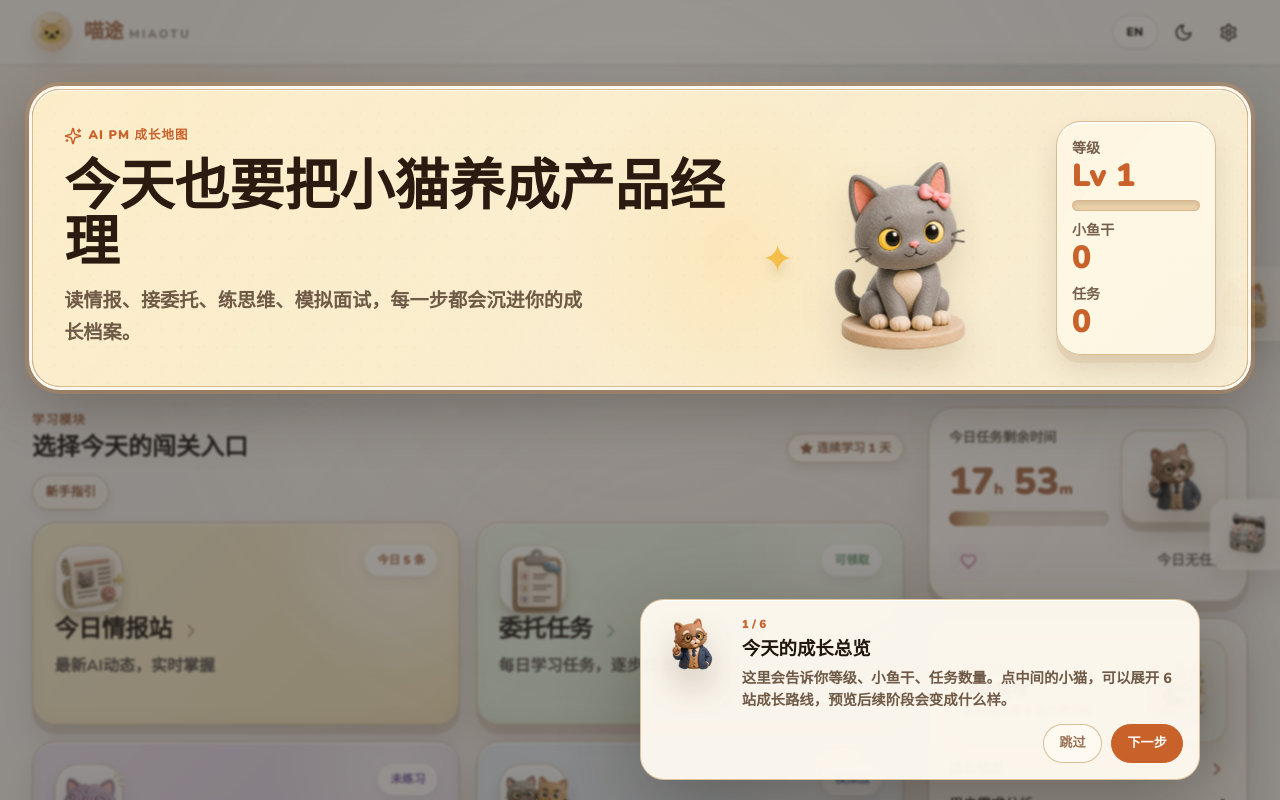
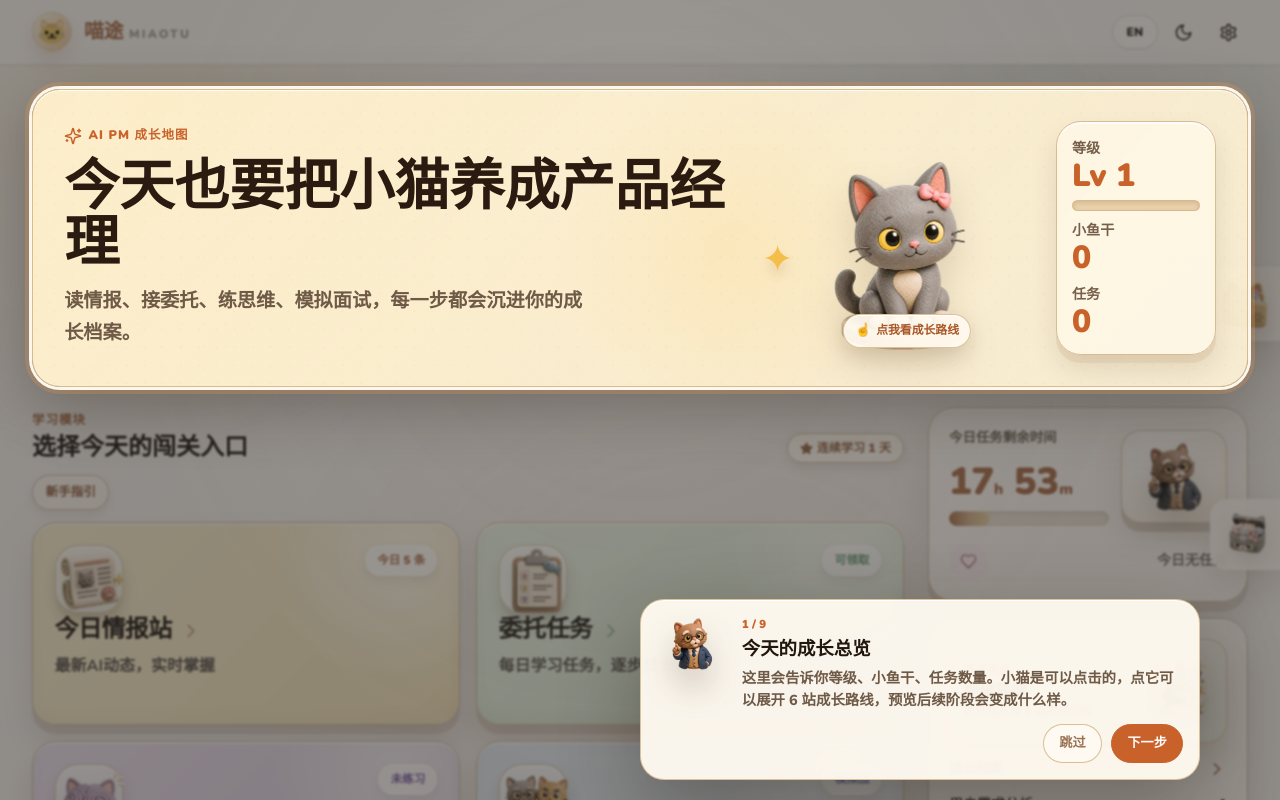
Before and after one commit to katiemalfoy62-commits/miaotu, a React (Vite) app: page /onboarding in a window 1280 px wide. Both pictures are taken after a click on the button "跳过". Shown: the top 800 px of the page. Built offline with nearby package versions, Linux system fonts and the light colour scheme.

Commit message:
Improve home tour guidance

```diff
--- a/src/index.css
+++ b/src/index.css
@@ -2665,6 +2665,43 @@ button:hover .interviewer-clay {
   transform: translateY(1.2rem);
 }
 
+.cat-click-cue {
+  position: absolute;
+  left: 50%;
+  bottom: 0.65rem;
+  z-index: 4;
+  display: inline-flex;
+  align-items: center;
+  gap: 0.3rem;
+  white-space: nowrap;
+  border: 1px solid rgba(217, 189, 147, 0.92);
+  border-radius: 999px;
+  background: rgba(255, 250, 241, 0.94);
+  color: #a95525;
+  padding: 0.38rem 0.7rem;
+  font-size: 0.74rem;
+  font-weight: 1000;
+  box-shadow:
+    0 8px 18px rgba(87, 52, 22, 0.13),
+    inset 0 1px 0 rgba(255,255,255,0.95);
+  transform: translateX(-50%);
+  pointer-events: none;
+}
+
+.cat-click-cue::before {
+  content: "☝";
+  font-size: 0.82rem;
+}
+
+.dark .cat-click-cue {
+  border-color: rgba(255,255,255,0.12);
+  background: #303030;
+  color: #d18a52;
+  box-shadow:
+    0 10px 20px rgba(0,0,0,0.24),
+    inset 0 1px 0 rgba(255,255,255,0.07);
+}
+
 .shop-layered-cat {
   position: relative;
   z-index: 2;
@@ -2716,6 +2753,12 @@ button:hover .interviewer-clay {
 
 .home-tour-active .tour-highlight-module {
   border-radius: 1.45rem;
+}
+
+.home-tour-active .tour-highlight,
+.home-tour-active .tour-highlight a,
+.home-tour-active .tour-highlight button {
+  pointer-events: auto;
 }
 
 .home-tour-active .tour-highlight::after {
@@ -2749,16 +2792,42 @@ button:hover .interviewer-clay {
   bottom: 1rem;
 }
 
+.home-tour-card--news,
+.home-tour-card--tasks {
+  left: auto;
+  right: 5rem;
+  bottom: 2rem;
+  transform: none;
+}
+
+.home-tour-card--training,
+.home-tour-card--interview,
+.home-tour-card--cat {
+  left: auto;
+  right: 5rem;
+  top: 7.5rem;
+  bottom: auto;
+  transform: none;
+}
+
+.home-tour-card--mentor,
+.home-tour-card--archive {
+  left: 2rem;
+  right: auto;
+  bottom: 2rem;
+  transform: none;
+}
+
 .home-tour-card--floaters {
   left: auto;
-  right: 8rem;
+  right: 10rem;
   transform: none;
 }
 
 .miaotu-home-tour-floaters .link-vault-peek,
 .miaotu-home-tour-floaters .oldcat-memory-peek {
   z-index: 1002;
-  pointer-events: none;
+  pointer-events: auto;
   filter: drop-shadow(0 24px 30px rgba(39, 27, 17, 0.28));
   box-shadow:
     0 0 0 4px rgba(255, 252, 242, 0.96),
@@ -2833,9 +2902,18 @@ button:hover .interviewer-clay {
     grid-template-columns: 1fr;
   }
 
+  .home-tour-card--news,
+  .home-tour-card--tasks,
+  .home-tour-card--training,
+  .home-tour-card--interview,
+  .home-tour-card--cat,
+  .home-tour-card--mentor,
+  .home-tour-card--archive,
   .home-tour-card--floaters {
     left: 50%;
     right: auto;
+    top: auto;
+    bottom: 1rem;
     transform: translateX(-50%);
   }
 
--- a/src/pages/Home/Home.jsx
+++ b/src/pages/Home/Home.jsx
@@ -99,15 +99,36 @@ const TOUR_STEPS = [
     key: 'hero',
     titleZh: '今天的成长总览',
     titleEn: 'Start with today',
-    bodyZh: '这里会告诉你等级、小鱼干、任务数量。点中间的小猫，可以展开 6 站成长路线，预览后续阶段会变成什么样。',
-    bodyEn: 'This area shows level, fish, active tasks, and the growth route. Tap the cat to preview future stages.',
+    bodyZh: '这里会告诉你等级、小鱼干、任务数量。小猫是可以点击的，点它可以展开 6 站成长路线，预览后续阶段会变成什么样。',
+    bodyEn: 'This area shows level, fish, active tasks, and the growth route. The cat is clickable: tap it to preview future stages.',
   },
   {
-    key: 'modules',
-    titleZh: '四个学习入口',
-    titleEn: 'Four learning doors',
-    bodyZh: '每天可以从情报站、委托任务、思维训练、面试模拟里选一个开始。它们都会沉淀到成长档案。',
-    bodyEn: 'Pick AI news, quests, thinking drills, or interview practice. Each session flows into the archive.',
+    key: 'news',
+    titleZh: '今日情报站',
+    titleEn: 'AI news station',
+    bodyZh: '从这里读最新 AI/产品动态，适合每天快速热身。读完可以沉淀成你的产品观察和学习记录。',
+    bodyEn: 'Read fresh AI and product updates here. It is a quick daily warm-up that can become product observations and study records.',
+  },
+  {
+    key: 'tasks',
+    titleZh: '委托任务',
+    titleEn: 'Daily quests',
+    bodyZh: '这里会给你每天的 PM 小任务，用真实工作场景练需求判断、拆解和表达。',
+    bodyEn: 'Daily PM quests live here, so you can practice judgment, breakdowns, and communication in work-like scenarios.',
+  },
+  {
+    key: 'training',
+    titleZh: '思维训练',
+    titleEn: 'Thinking drills',
+    bodyZh: '这里用题目训练结构化思考。答得不好也没关系，后续会进入专项攻破和错题复盘。',
+    bodyEn: 'Practice structured thinking here. Weak answers can later feed breakthrough drills and review.',
+  },
+  {
+    key: 'interview',
+    titleZh: '面试模拟',
+    titleEn: 'Mock interview',
+    bodyZh: '这里模拟 AI 产品经理面试，会根据回答继续追问，更像真实面试里的来回交流。',
+    bodyEn: 'Practice AI PM interviews here. The interviewer follows up on your answers for a more realistic exchange.',
   },
   {
     key: 'cat',
@@ -142,7 +163,7 @@ const TOUR_STEPS = [
 function ModuleCard({ mod, lang, index, highlighted = false }) {
   return (
     <motion.div
-      className={highlighted ? 'tour-highlight tour-highlight-module' : ''}
+      className={highlighted ? `tour-highlight tour-highlight-module tour-highlight-module-${mod.key}` : ''}
       initial={{ opacity: 0, y: 18, scale: 0.98 }}
       animate={{ opacity: 1, y: 0, scale: 1 }}
       transition={{ delay: index * 0.07, type: 'spring', stiffness: 260, damping: 22 }}
@@ -341,6 +362,9 @@ export default function Home() {
 
         <button className="clay-hero-mascot" type="button" onClick={() => setMapOpen(true)} title={lang === 'zh' ? '查看成长地图' : 'Open growth map'}>
           <span className="clay-star clay-star-one">✦</span>
+          <span className="cat-click-cue">
+            {lang === 'zh' ? '点我看成长路线' : 'Tap for growth map'}
+          </span>
           <LayeredCat
             catConfig={user.catConfig}
             level={user.level}
@@ -386,7 +410,7 @@ export default function Home() {
             </button>
             <div className="grid gap-4 md:grid-cols-2">
               {MODULES.map((mod, i) => (
-                <ModuleCard key={mod.key} mod={mod} lang={lang} index={i} highlighted={showTour && tourStep?.key === 'modules'} />
+                <ModuleCard key={mod.key} mod={mod} lang={lang} index={i} highlighted={showTour && tourStep?.key === mod.key} />
               ))}
             </div>
           </section>
```
